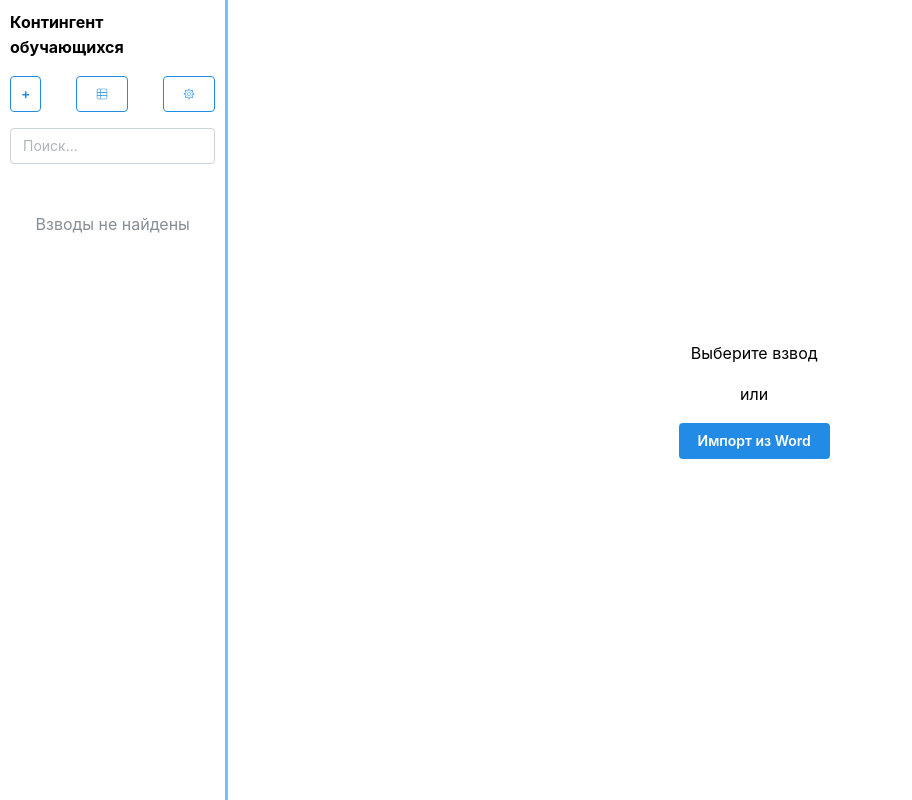
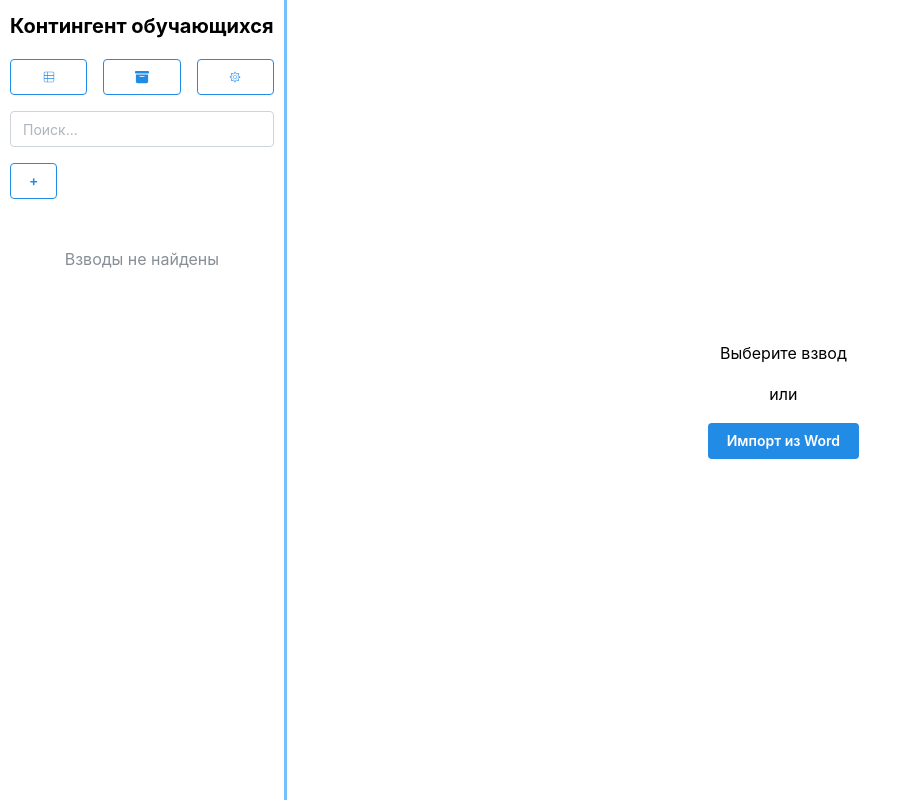
Before and after one commit to Denllar/platoon-list--, a React (Vite) app: page / in a window 1280 px wide. Shown: the whole page, without its empty margins (0-912 px from the left). Built offline with nearby package versions, Linux system fonts and the light colour scheme.

Commit message:
add archive

```diff
--- a/index.html
+++ b/index.html
@@ -4,7 +4,7 @@
     <meta charset="UTF-8" />
     <link rel="icon" type="image/svg+xml" href="/ВУЦ.png" />
     <meta name="viewport" content="width=device-width, initial-scale=1.0" />
-    <title>Список Взводов</title>
+    <title>Контингент обучающихся</title>
   </head>
   <body>
     <div id="root"></div>
--- a/src/components/PlatoonCreateModal.jsx
+++ b/src/components/PlatoonCreateModal.jsx
@@ -13,6 +13,7 @@ export default function PlatoonCreateModal({
     setPlatoons,
     editPlatoon,
     setEditPlatoon,
+    showOnlyArchive,
 }) {
     const navigate = useNavigate();
 
@@ -42,6 +43,7 @@ export default function PlatoonCreateModal({
             id: Date.now().toString(),
             type: typePlatoon,
             number: numberPlatoon,
+            isInArchive: false,
         }
         const { data, error: addError } = await createPlatoon(platoonObject);
         if (addError) {
@@ -68,11 +70,12 @@ export default function PlatoonCreateModal({
 
     const confirmDeletePlatoon = async () => {
         if (deleteInput === String(editPlatoon.number)) {
-            await deletePlatoon(editPlatoon.id);
+            await updatePlatoon(editPlatoon.id, { type: typePlatoon, number: numberPlatoon, isInArchive: true });
             setPlatoons(prevPlatoons => prevPlatoons.filter(platoon => platoon.id !== editPlatoon.id))
             setShowDeleteModal(false);
             onCloseModal();
             navigate('/')
+            window.location.reload();
         } else {
             setDeleteError('Неверно введён номер взвода. Удаление отменено.');
         }
@@ -139,12 +142,38 @@ export default function PlatoonCreateModal({
                         }
 
                         {
-                            editPlatoon?.id &&
+                            editPlatoon?.id && !showOnlyArchive &&
                             <Button
                                 onClick={handleDeletePlatoon}
                                 variant="outline"
                             >
                                 Удалить
+                            </Button>
+                        }
+
+                        {
+                            showOnlyArchive &&
+                            <Button
+                                onClick={async () => {
+                                    await deletePlatoon(editPlatoon.id);
+                                    window.location.reload();
+                                }}
+                                variant="outline"
+                            >
+                                Удалить с архива
+                            </Button>
+                        }
+
+                        {
+                            showOnlyArchive &&
+                            <Button
+                                onClick={async () => {
+                                    await updatePlatoon(editPlatoon.id, { type: typePlatoon, number: numberPlatoon, isInArchive: false });
+                                    window.location.reload();
+                                }}
+                                variant="outline"
+                            >
+                                Вернуть
                             </Button>
                         }
                     </Group>
--- a/src/components/PlatoonList.jsx
+++ b/src/components/PlatoonList.jsx
@@ -5,6 +5,7 @@ import { useNavigate, useParams } from "react-router-dom";
 import { MdModeEdit } from "react-icons/md";
 import { CiViewTable } from "react-icons/ci";
 import { CiSettings } from "react-icons/ci";
+import { FaBoxArchive } from "react-icons/fa6";
 import PlatoonAddModal from "./PlatoonCreateModal";
 import { TYPE_PLATOONS } from "../consts";
 import useGetPlatoons from "../hooks/useGetPlatoons";
@@ -20,6 +21,7 @@ export default function PlatoonList() {
     const [students, setStudents] = useState([]);
     const [value, setValue] = useState('');
     const [editPlatoon, setEditPlatoon] = useState({});
+    const [showOnlyArchive, setShowOnlyArchive] = useState(false);
 
     const [openedModal, modal] = useDisclosure(false);
     const [openedModalSettings, modalSettings] = useDisclosure(false);
@@ -36,18 +38,23 @@ export default function PlatoonList() {
     return (
         <Stack align="center" p={'xs'}>
             <Stack gap={0}>
-                <Text fw={700} mb={'md'}>Контингент обучающихся</Text>
+                <Text fw={700} size="xl" mb={'md'}>Контингент обучающихся</Text>
                 <Group
                     justify="space-between"
+                    mb={'md'}
+                    grow
                 >
-                    <Button variant="outline" px={'xs'} py={0} onClick={modal.open}>
-                        +
-                    </Button>
                     <Button
                         variant="outline"
                         onClick={drawer.open}
                     >
                         <CiViewTable />
+                    </Button>
+                    <Button
+                        variant={showOnlyArchive ? "filled" : "outline"}
+                        onClick={() => setShowOnlyArchive((prev) => !prev)}
+                    >
+                        <FaBoxArchive />
                     </Button>
                     <Button
                         variant="outline"
@@ -57,13 +64,15 @@ export default function PlatoonList() {
                     </Button>
                 </Group>
 
+                <Group
+                    align="center"
+                    mb={'xl'}
+                >
                     <Input
-                    mb={'xl'}
                         placeholder="Поиск..."
                         value={value}
                         onChange={(event) => setValue(event.currentTarget.value)}
                         rightSectionPointerEvents="all"
-                    mt="md"
                         rightSection={
                             <CloseButton
                                 onClick={() => setValue('')}
@@ -71,6 +80,12 @@ export default function PlatoonList() {
                             />
                         }
                     />
+                    <Button variant="outline" onClick={modal.open}>
+                        +
+                    </Button>
+                </Group>
+
+                {showOnlyArchive && <Text fw={700} size="40px" mb={'xl'}>Архив</Text>}
 
                 {value && <Text fw={700} size="xl" mb={'xl'}>Поиск по: {value}</Text>}
 
@@ -82,6 +97,7 @@ export default function PlatoonList() {
                         const platoonsOfType = platoons
                             .filter((platoon) => platoon.type === type)
                             .filter((platoon) => platoon.number.toString().includes(value))
+                            .filter((platoon) => showOnlyArchive ? platoon.isInArchive === true : !platoon.isInArchive)
                             .sort((a, b) => a.number - b.number);
                         if (platoonsOfType.length === 0) return null;
                         return (
@@ -128,6 +144,7 @@ export default function PlatoonList() {
                 setPlatoons={setPlatoons}
                 editPlatoon={editPlatoon}
                 setEditPlatoon={setEditPlatoon}
+                showOnlyArchive={showOnlyArchive}
             />
 
             <SettingsModal
--- a/src/components/SettingsModal.jsx
+++ b/src/components/SettingsModal.jsx
@@ -2,6 +2,7 @@ import { Dialog, Button, Group, Input, Modal, Select, Stack, Text, CloseButton }
 import { useDisclosure } from "@mantine/hooks";
 import { useState } from "react";
 import { FaTrash } from "react-icons/fa"
+import { FaArrowUp } from "react-icons/fa";
 import useDeleteAllPlatoons from "../hooks/useDeleteAllPlatoons";
 import { useNavigate } from "react-router-dom";
 
@@ -22,8 +23,8 @@ export default function SettingsModal({
     const confirmDeleteData = async () => {
         if (deleteInput == quantityPlatoons) {
             await deleteAllPlatoon();
+            navigate('/')
             window.location.reload();
-            navigate('/')
         } else {
             setDeleteError('Неверно введёно кол-во взводов. Удаление данных отменено.');
         }
@@ -44,14 +45,19 @@ export default function SettingsModal({
                         <Text>Удалить все взвода и студентов в них</Text>
                         <Button
                             onClick={confirmDeleteModal.open}
-                            disabled={quantityPlatoons===0}
+                            disabled={quantityPlatoons === 0}
                         >
                             <FaTrash />
                         </Button>
                     </Group>
 
-                    <Group grow>
-
+                    <Group justify="space-between">
+                        <Text>Перевести взвода и студентов на следующий год</Text>
+                        <Button
+                            onClick={confirmDeleteModal.open}
+                        >
+                            <FaArrowUp />
+                        </Button>
                     </Group>
                 </Stack>
             </Modal>
--- a/src/components/StudentCreateModal.jsx
+++ b/src/components/StudentCreateModal.jsx
@@ -38,6 +38,7 @@ export default function StudentCreateModal({
             fio,
             fieldOfStudy,
             status,
+            isInArchive: false,
         }
         const { data } = await addStudent(studentObject);
         setStudents(prev => [...prev, data])
--- a/src/hooks/useGetPlatoons.js
+++ b/src/hooks/useGetPlatoons.js
@@ -5,7 +5,13 @@ export default function useGetPlatoons({setPlatoons}) {
         setPlatoons(data);
     }
 
+    const getArchivePlatoons = async () => {
+        const {data} = await window.electronAPI.getAllPlatoons();
+        setPlatoons(data);
+    }
+
     return {
         getPlatoons,
+        getArchivePlatoons
     }
 }
--- a/src/hooks/useImportPlatoonsWord.js
+++ b/src/hooks/useImportPlatoonsWord.js
@@ -206,7 +206,8 @@ export default function useImportPlatoonsWord() {
                     const newPlatoon = {
                         id: platoonId,
                         number,
-                        type: block.type
+                        type: block.type,
+                        isInArchive: false,
                     };
 
                     const platoonRes = await createPlatoon(newPlatoon);
@@ -293,7 +294,8 @@ export default function useImportPlatoonsWord() {
                         platoonId: usedPlatoonId,
                         fio: studentData.fio,
                         fieldOfStudy: studentData.fieldOfStudy,
-                        status: studentData.status
+                        status: studentData.status,
+                        isInArchive: false,
                     };
 
                     const studentRes = await addStudent(newStudent);
--- a/src/pages/Home.jsx
+++ b/src/pages/Home.jsx
@@ -26,7 +26,7 @@ export default function Home() {
                     style={{ height: "100%" }}
                     minSize={10}
                     maxSize={30}
-                    defaultSize={15}
+                    defaultSize={20}
                     order={1}
                 >
                     <PlatoonList />
```
Also changed, not shown: src/hooks/useTransferToTheNextYear.js (added, +9 -0 lines). Lines whose indentation alone changed are shown as unchanged.
